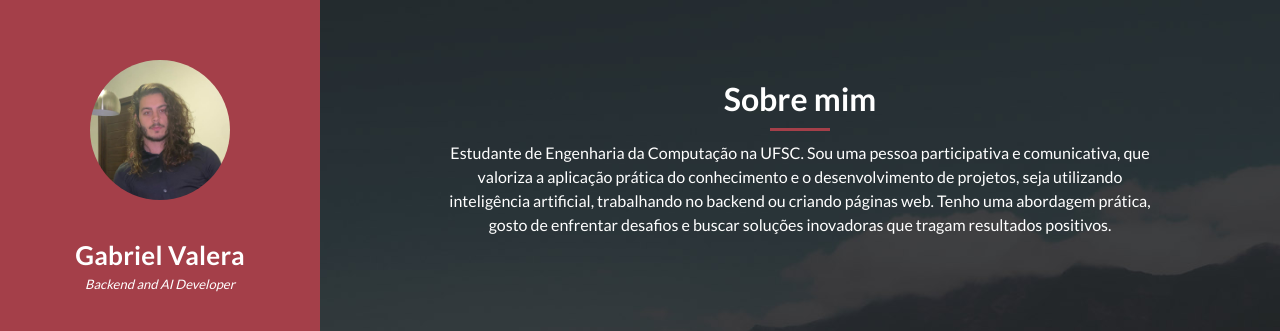
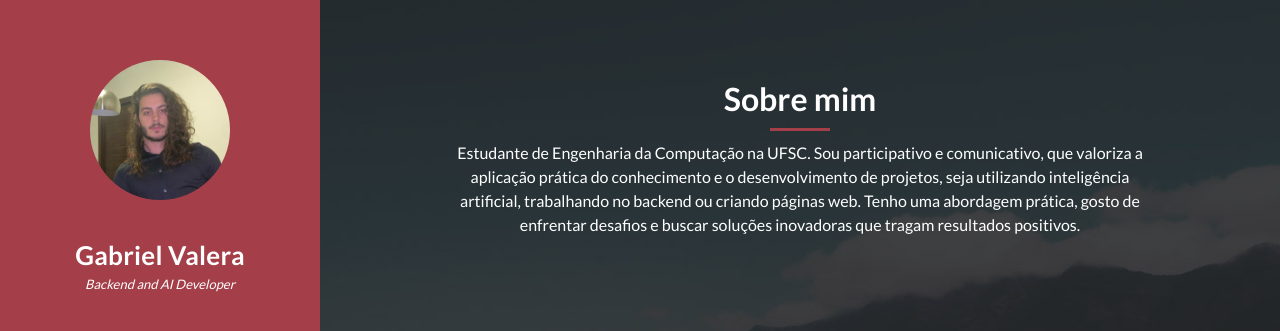
Before and after one commit to valeragabriel/Django-Portfolio, a Django app: page / in a window 1280 px wide. Shown: the top 331 px of the page. Run offline with Django 5.2, Linux system fonts and the light colour scheme; some libraries are stand-ins or nearby versions.

Commit message:
index ajuste

```diff
--- a/myportfolio/templates/index.html
+++ b/myportfolio/templates/index.html
@@ -72,7 +72,7 @@
             <div class="line-dec"></div>
             <p>
 
-                Estudante de Engenharia da Computação na UFSC. Sou uma pessoa participativa e comunicativa, que valoriza a aplicação prática do conhecimento e o desenvolvimento de projetos, seja utilizando inteligência artificial, trabalhando no backend ou criando páginas web. Tenho uma abordagem prática, gosto de enfrentar desafios e buscar soluções inovadoras que tragam resultados positivos.
+                Estudante de Engenharia da Computação na UFSC. Sou participativo e comunicativo, que valoriza a aplicação prática do conhecimento e o desenvolvimento de projetos, seja utilizando inteligência artificial, trabalhando no backend ou criando páginas web. Tenho uma abordagem prática, gosto de enfrentar desafios e buscar soluções inovadoras que tragam resultados positivos.
             </p>
           </div>
           <div class="home-image-post">
```
